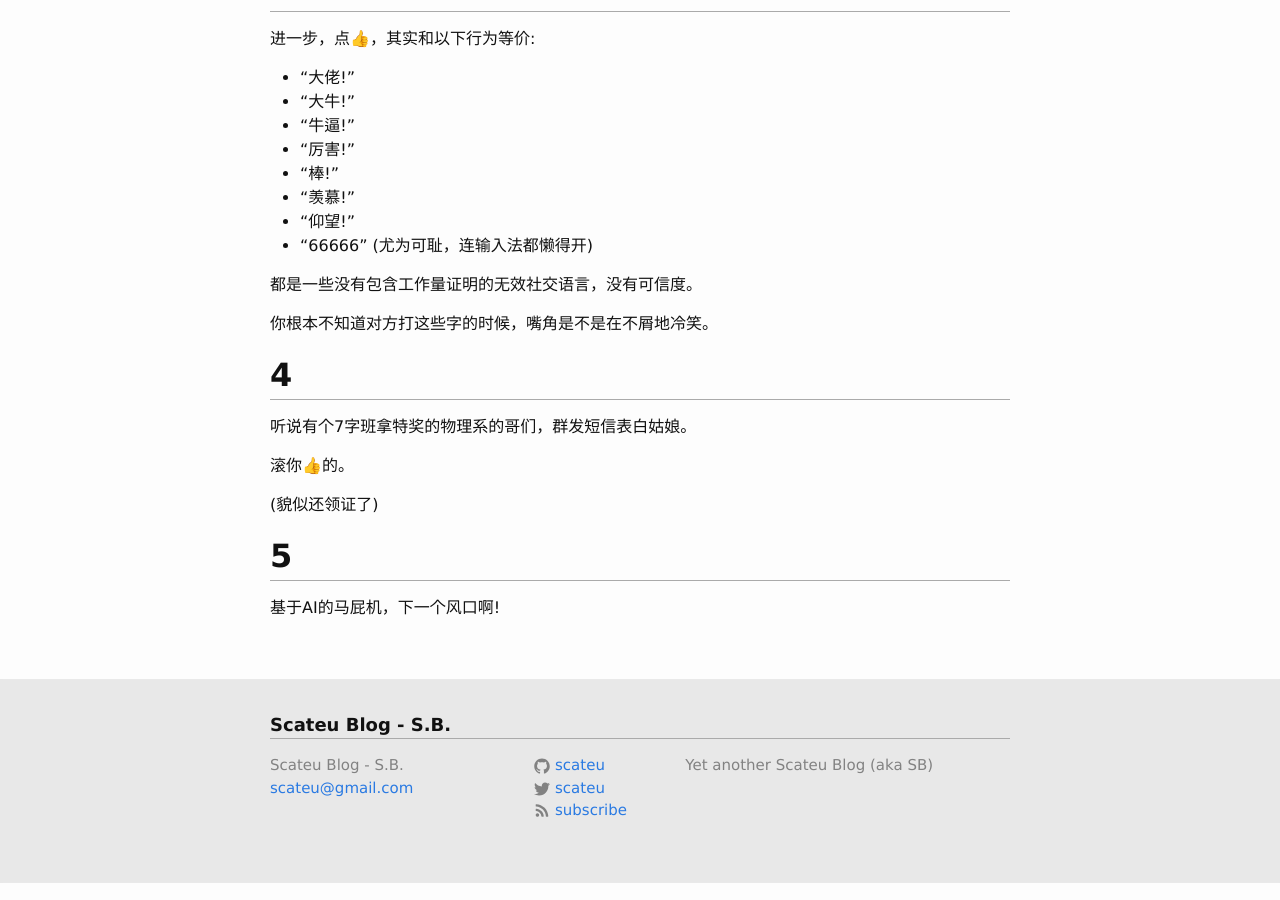
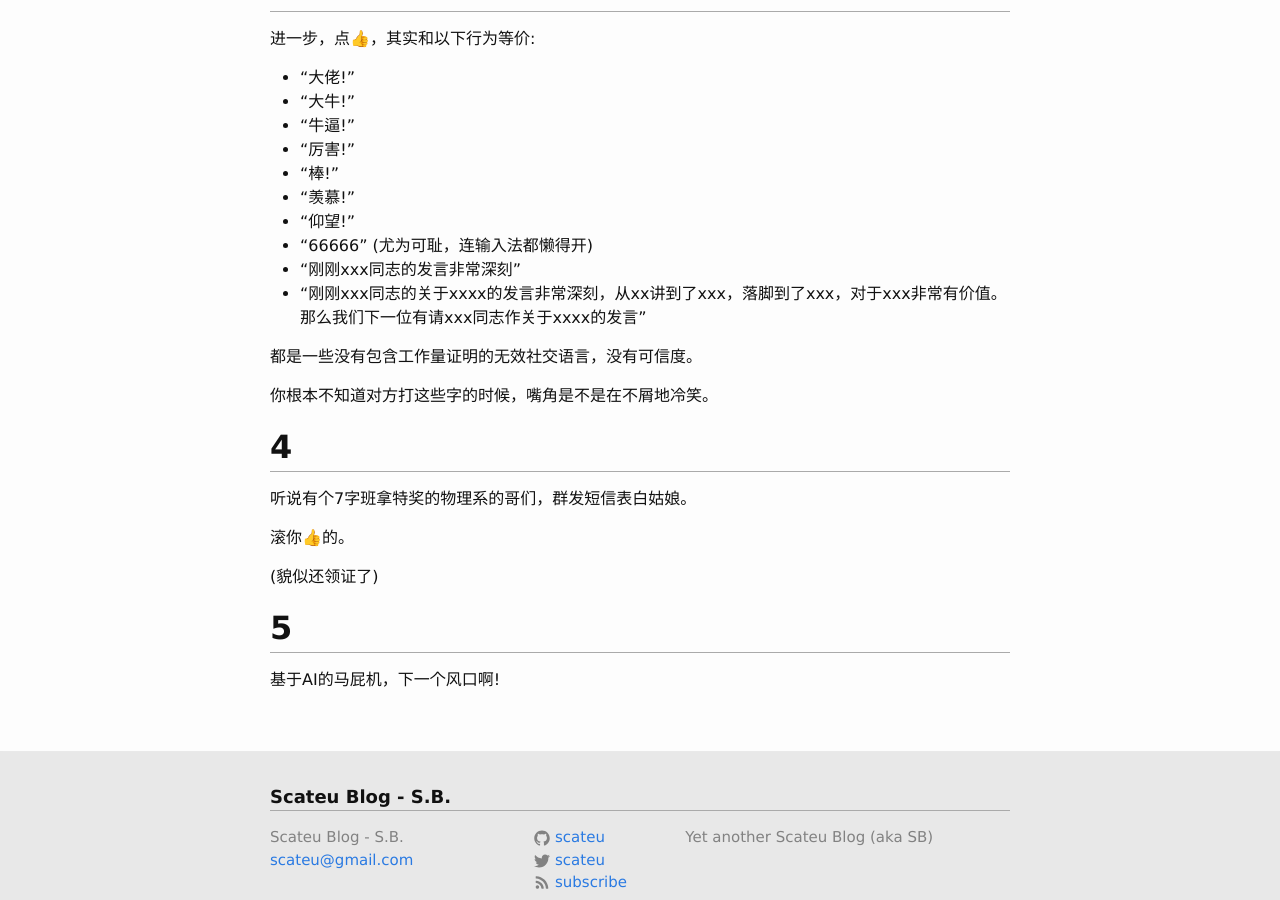
Before and after one commit to scateu/scateu.github.io, a Jekyll site: the page built from _posts/2017-11-29-proof-of-work-in-social-networking.md, in a window 1280 px wide and 900 px high, scrolled down 1402 px. Built offline with Jekyll 4.4.1, drawn with Linux system fonts in a browser that asks for light colours; nearby versions of some CDN libraries; formulas are drawn with MathJax 3; comment, search, counter and statistics services are not loaded.

Commit message:
Wed Nov 29 14:36:50 CST 2017

```diff
--- a/_posts/2017-11-29-proof-of-work-in-social-networking.md
+++ b/_posts/2017-11-29-proof-of-work-in-social-networking.md
@@ -67,6 +67,8 @@ mathjax: true
  - "羡慕!"
  - "仰望!"
  - "66666"  (尤为可耻，连输入法都懒得开)
+ - "刚刚xxx同志的发言非常深刻"
+ - "刚刚xxx同志的关于xxxx的发言非常深刻，从xx讲到了xxx，落脚到了xxx，对于xxx非常有价值。那么我们下一位有请xxx同志作关于xxxx的发言"
 
 
 都是一些没有包含工作量证明的无效社交语言，没有可信度。
```
